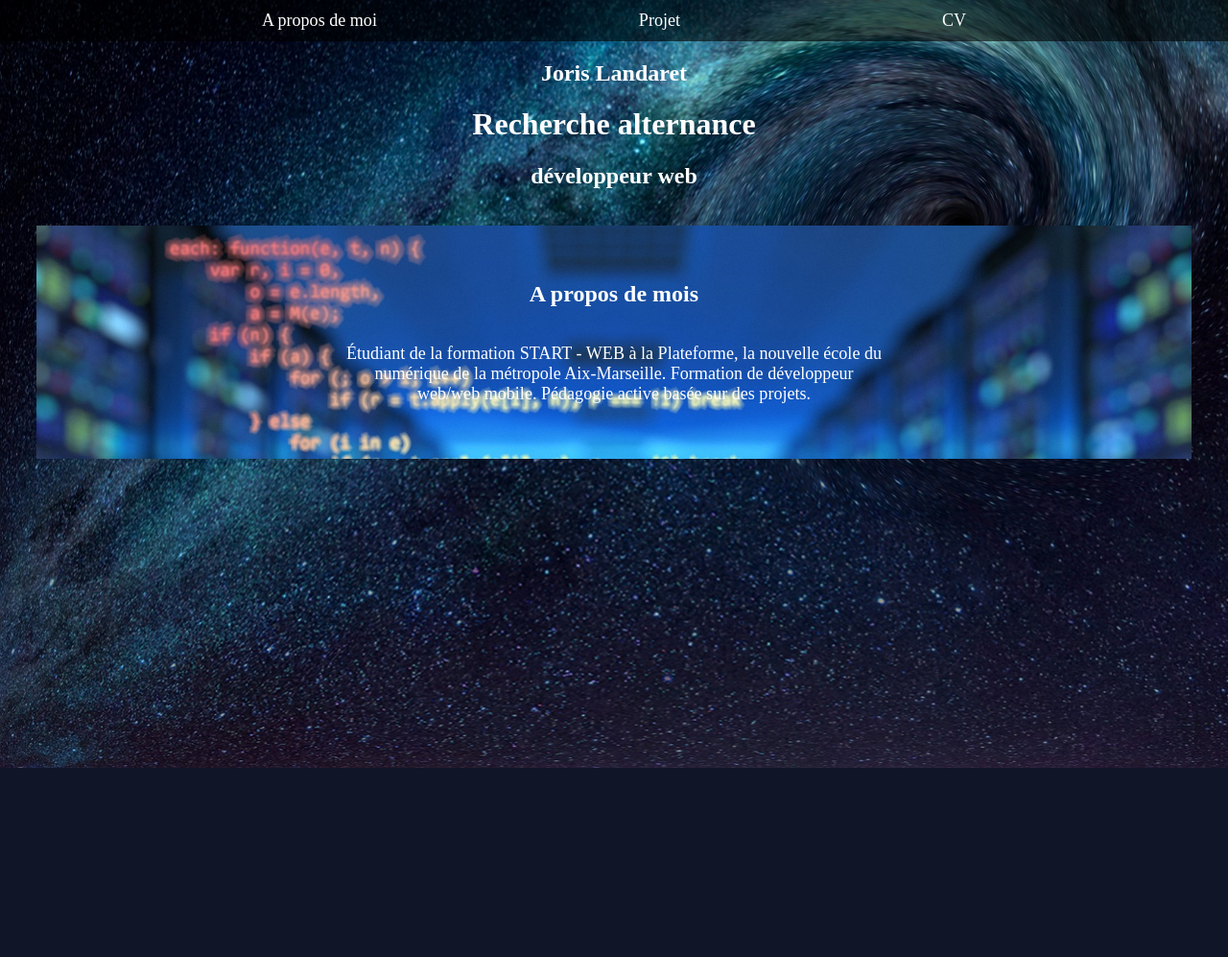
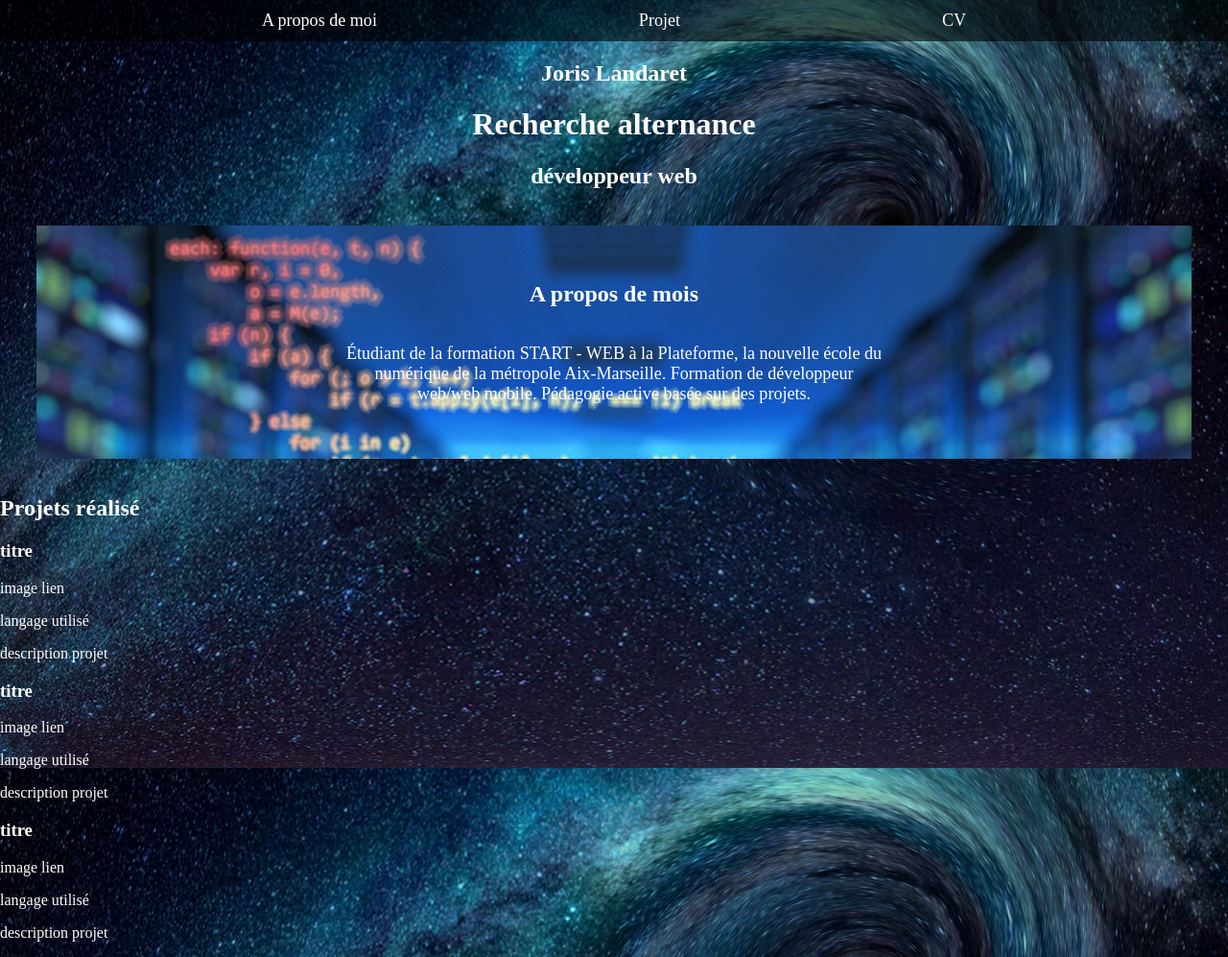
Before and after one commit to joris-landaret/site-perso, a PHP site: page / in a window 1280 px wide. Shown: the whole page at 96% size. Before the commit the page ends 800 px from the top, so only its background shows below. Run offline with PHP 8.4, Linux system fonts and the light colour scheme.

Commit message:
index.php : prépare les box pour ajouter projets réalisé

```diff
--- a/index.php
+++ b/index.php
@@ -30,7 +30,32 @@
                 Pédagogie active basée sur des projets.
             </p>
         </div>
-        <div></div>
+
+        <h2>Projets réalisé</h2>
+
+        <div id="projets">
+            <div>
+                <h3>titre</h3>
+                <a href=""><img src="" alt="">image lien</a>
+                <p>langage utilisé</p>
+                <p>description projet</p>
+            </div>
+
+            <div>
+                <h3>titre</h3>
+                <a href=""><img src="" alt="">image lien</a>
+                <p>langage utilisé</p>
+                <p>description projet</p>
+            </div>
+
+            <div>
+                <h3>titre</h3>
+                <a href=""><img src="" alt="">image lien</a>
+                <p>langage utilisé</p>
+                <p>description projet</p>
+            </div>
+        </div>
+
         <div></div>
     </main>
 
```
